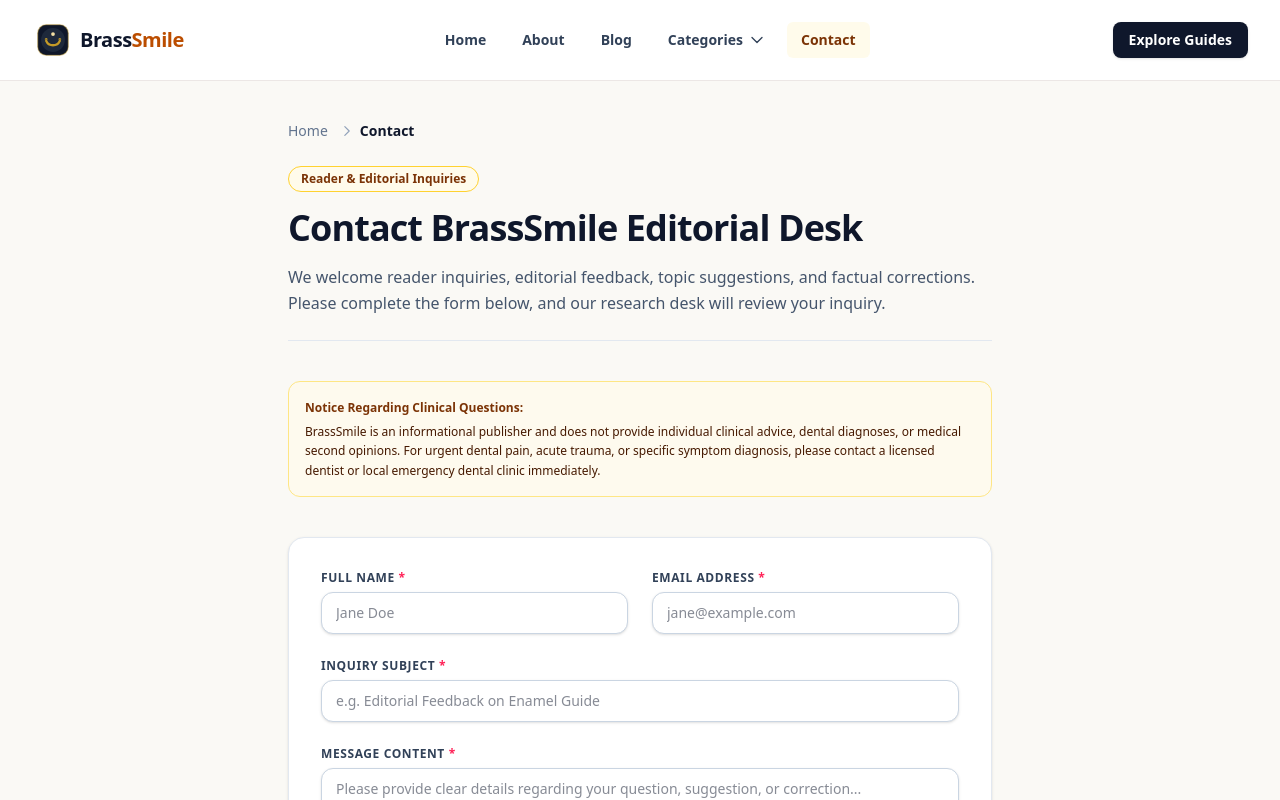
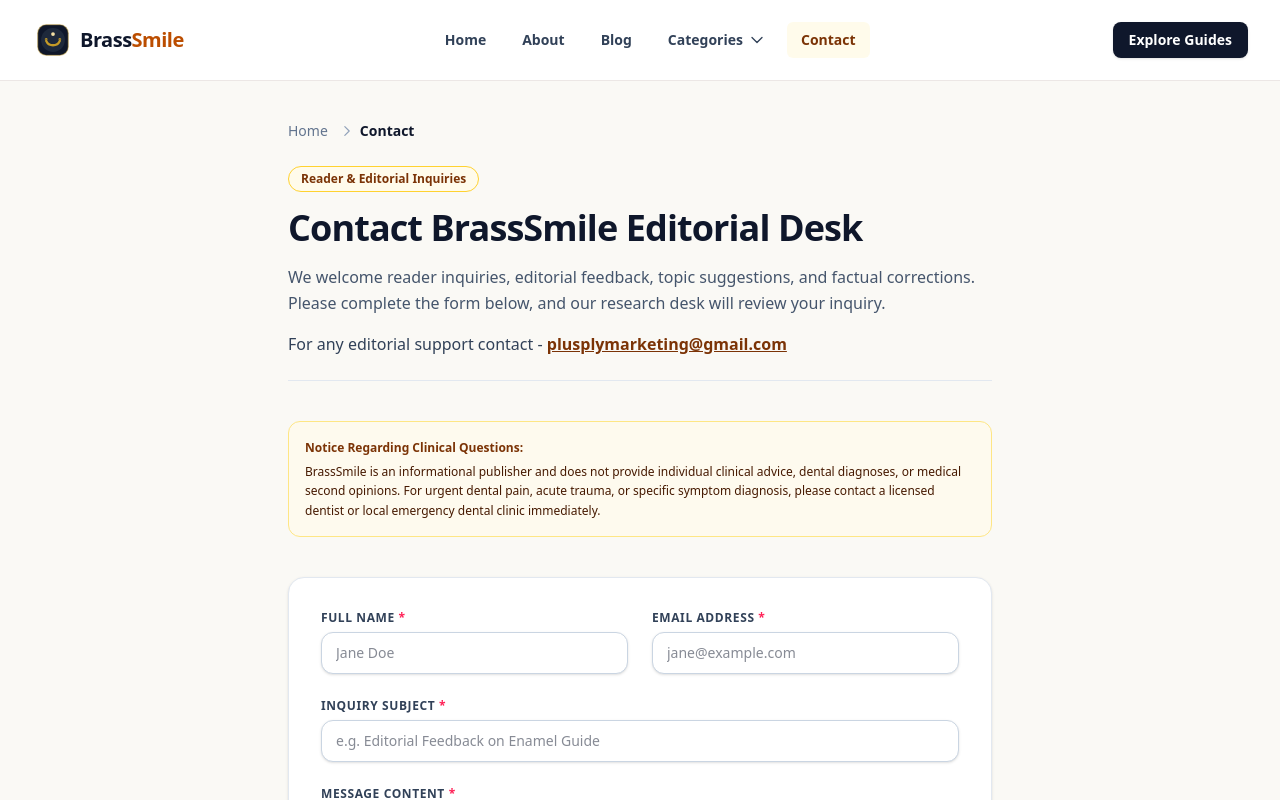
Before and after one commit to trendvibesite-oss/brasssmile.forum, a Next.js app: page /contact in a window 1280 px wide. Shown: the top 800 px of the page. Built offline with nearby package versions, Linux system fonts and the light colour scheme.

Commit message:
feat: add editorial support contact email to contact page

```diff
--- a/src/app/contact/page.tsx
+++ b/src/app/contact/page.tsx
@@ -82,6 +82,15 @@
         </h1>
         <p className="text-base text-slate-600 leading-relaxed">
           We welcome reader inquiries, editorial feedback, topic suggestions, and factual corrections. Please complete the form below, and our research desk will review your inquiry.
+        </p>
+        <p className="text-base text-slate-700">
+          For any editorial support contact -{" "}
+          <a
+            href="mailto:plusplymarketing@gmail.com"
+            className="font-semibold text-amber-900 underline hover:text-amber-700"
+          >
+            plusplymarketing@gmail.com
+          </a>
         </p>
       </header>
 
```
